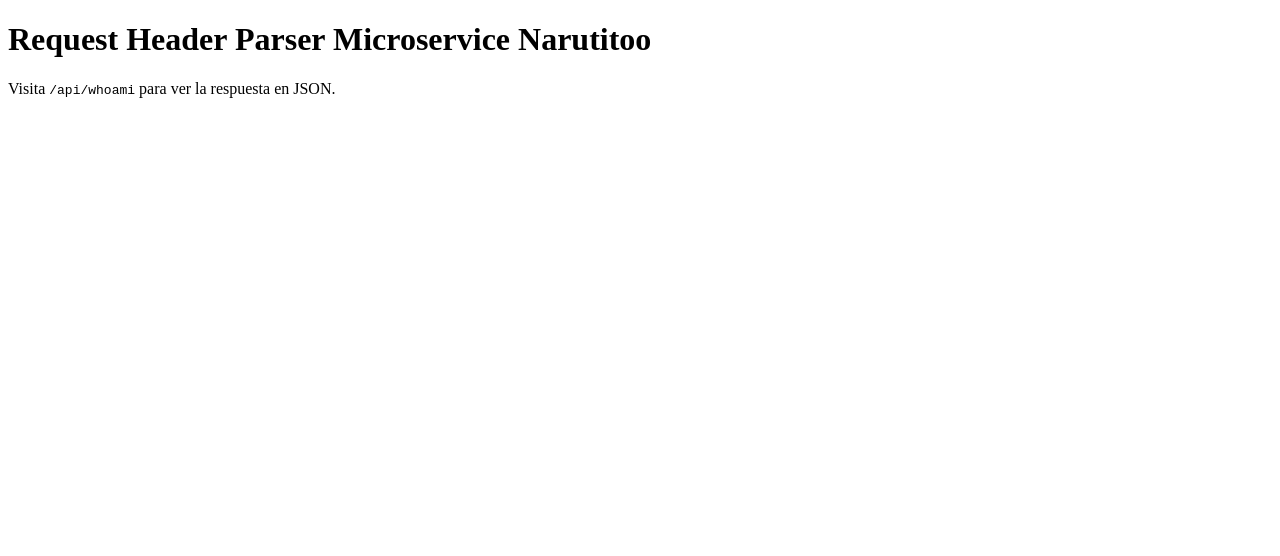
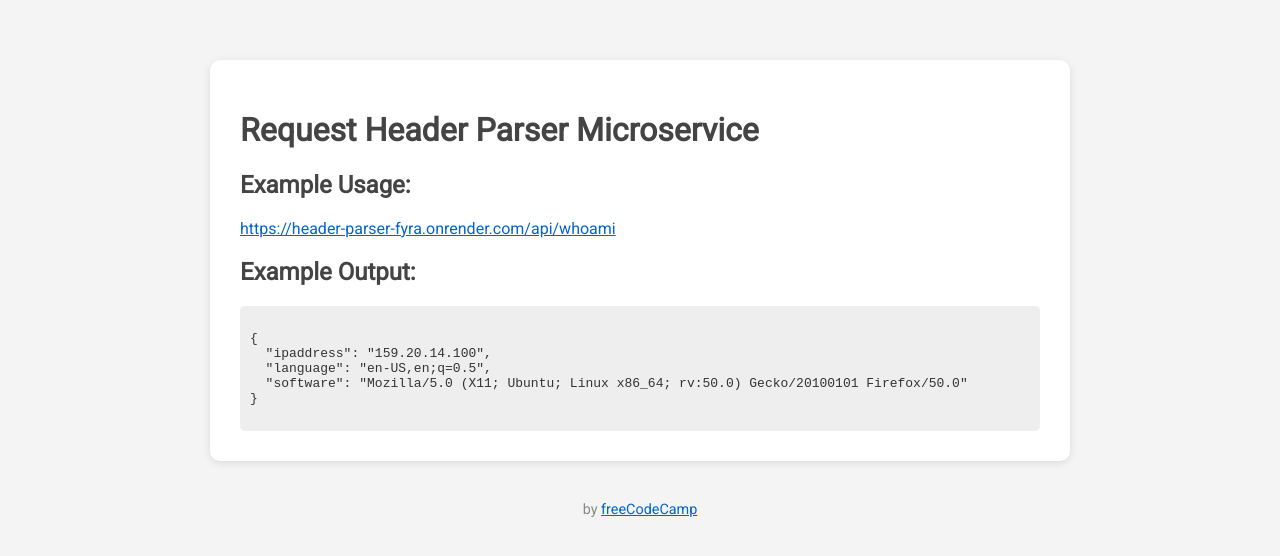
Before and after one commit to narutitoo/header-parser, a website: page index.html in a window 1280 px wide. Drawn offline with Linux system fonts and the light colour scheme.

Commit message:
Update index.html

```diff
--- a/index.html
+++ b/index.html
@@ -1,11 +1,71 @@
 <!DOCTYPE html>
-<html>
-  <head>
-    <title>Header Parser</title>
-  </head>
-  <body>
-    <h1>Request Header Parser Microservice Narutitoo</h1>
-    <p>Visita <code>/api/whoami</code> para ver la respuesta en JSON.</p>
+<html lang="en">
+<head>
+  <meta charset="UTF-8" />
+  <meta name="viewport" content="width=device-width, initial-scale=1.0"/>
+  <title>Request Header Parser</title>
+  <link rel="shortcut icon" href="https://cdn.freecodecamp.org/universal/favicons/favicon.ico" type="image/x-icon" />
+  <link href="https://fonts.googleapis.com/css?family=Roboto" rel="stylesheet" />
+  <style>
+    body {
+      font-family: 'Roboto', sans-serif;
+      background: #f4f4f4;
+      margin: 0;
+      padding: 20px;
+      color: #333;
+    }
+    .container {
+      max-width: 800px;
+      margin: 40px auto;
+      background: #fff;
+      padding: 30px;
+      border-radius: 10px;
+      box-shadow: 0 2px 8px rgba(0,0,0,0.1);
+    }
+    h1, h2 {
+      color: #444;
+    }
+    a {
+      color: #0066cc;
+      word-break: break-word;
+    }
+    code {
+      display: block;
+      background: #eee;
+      padding: 10px;
+      border-radius: 5px;
+      white-space: pre-wrap;
+    }
+    .footer {
+      text-align: center;
+      margin-top: 40px;
+      font-size: 0.9em;
+      color: #888;
+    }
+  </style>
+</head>
 
-  </body>
+<body>
+  <div class="container">
+    <h1>Request Header Parser Microservice</h1>
+
+    <h2>Example Usage:</h2>
+    <a href="https://header-parser-fyra.onrender.com/api/whoami">
+      https://header-parser-fyra.onrender.com/api/whoami
+    </a>
+
+    <h2>Example Output:</h2>
+    <code>
+{
+  "ipaddress": "159.20.14.100",
+  "language": "en-US,en;q=0.5",
+  "software": "Mozilla/5.0 (X11; Ubuntu; Linux x86_64; rv:50.0) Gecko/20100101 Firefox/50.0"
+}
+    </code>
+  </div>
+
+  <div class="footer">
+    <p>by <a href="https://www.freecodecamp.org/" target="_blank">freeCodeCamp</a></p>
+  </div>
+</body>
 </html>
```
